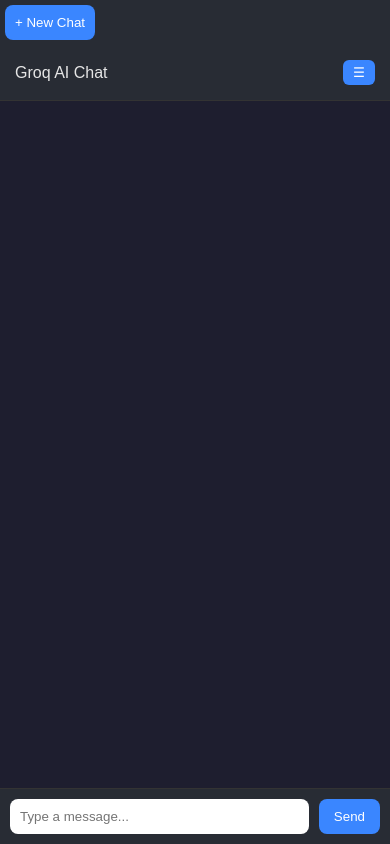
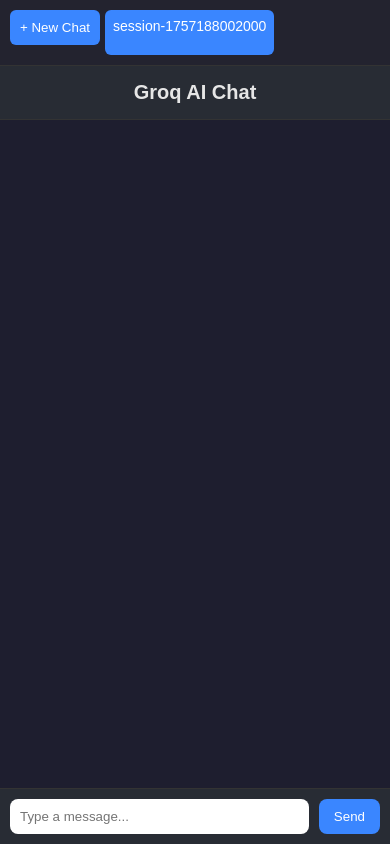
Before and after one commit to RobloxScripter2025/Al, a website: page public/index.html in a window 390 px wide. Drawn offline with Linux system fonts and the light colour scheme.

Commit message:
Update index.html

```diff
--- a/public/index.html
+++ b/public/index.html
@@ -1,95 +1,87 @@
 <!DOCTYPE html>
-<html>
+<html lang="en">
 <head>
-  <meta charset="utf-8">
-  <title>Groq AI Multi-Chat</title>
+  <meta charset="UTF-8">
+  <title>Groq AI Chat</title>
+  <meta name="viewport" content="width=device-width, initial-scale=1.0">
   <style>
+    /* --- Reset --- */
+    * { box-sizing: border-box; margin: 0; padding: 0; }
+
     body {
-      margin: 0;
       font-family: Arial, sans-serif;
-      display: flex;
-      height: 100vh;
       background-color: #1e1e2f;
       color: #e6e6e6;
+      height: 100vh;
+      display: flex;
     }
 
-    /* Sidebar */
-    #sidebar {
-      width: 250px;
-      background-color: #282c34;
+    #container { display: flex; flex: 1; height: 100vh; }
+
+    /* --- Sidebar --- */
+    aside#sidebar {
+      width: 220px;
+      background-color: #23232f;
+      padding: 10px;
       border-right: 1px solid #333;
       display: flex;
       flex-direction: column;
-      overflow-y: auto;
-      transition: transform 0.3s ease;
     }
 
-    #sidebar.hidden {
-      transform: translateX(-100%);
+    #newChatBtn {
+      background-color: #3a86ff;
+      color: #fff;
+      border: none;
+      border-radius: 6px;
+      padding: 10px;
+      cursor: pointer;
+      margin-bottom: 10px;
     }
 
-    #sidebar button {
-      background-color: #3a86ff;
-      border: none;
-      color: #fff;
-      padding: 10px;
-      margin: 5px;
-      border-radius: 8px;
-      cursor: pointer;
-    }
-
-    #sessionList {
+    #chatList {
+      list-style: none;
       flex: 1;
-      display: flex;
-      flex-direction: column;
       overflow-y: auto;
     }
 
-    .session-item {
-      padding: 10px;
-      margin: 5px;
-      border-radius: 8px;
+    #chatList li {
+      padding: 8px;
+      margin-bottom: 5px;
       cursor: pointer;
-      background-color: #44475a;
+      border-radius: 6px;
+      background-color: #2e2e42;
+      color: #e6e6e6;
+      font-size: 14px;
     }
 
-    .session-item.active {
+    #chatList li.active {
       background-color: #3a86ff;
       color: #fff;
     }
 
-    /* Main chat area */
-    #main {
+    /* --- Main chat area --- */
+    main {
       flex: 1;
       display: flex;
       flex-direction: column;
     }
 
     header {
+      background-color: #282c34;
       padding: 15px;
-      background-color: #282c34;
+      text-align: center;
+      font-size: 20px;
+      font-weight: bold;
       border-bottom: 1px solid #333;
-      display: flex;
-      justify-content: space-between;
-      align-items: center;
-    }
-
-    header button {
-      background-color: #3a86ff;
-      border: none;
-      color: #fff;
-      padding: 5px 10px;
-      border-radius: 6px;
-      cursor: pointer;
     }
 
     #chat {
       flex: 1;
       padding: 15px;
+      overflow-y: auto;
       display: flex;
       flex-direction: column;
       gap: 10px;
-      overflow-y: auto;
     }
 
     .msg {
@@ -135,48 +127,32 @@
       cursor: pointer;
     }
 
-    /* Mobile adjustments */
-    @media screen and (max-width: 700px) {
-      body {
-        flex-direction: column;
-      }
-
-      #sidebar {
-        width: 100%;
-        flex-direction: row;
-        overflow-x: auto;
-        overflow-y: hidden;
-      }
-
-      #sessionList {
-        flex-direction: row;
-        overflow-x: auto;
-      }
-
-      #main {
-        flex: 1;
-      }
+    /* --- Mobile responsiveness --- */
+    @media (max-width: 600px) {
+      #container { flex-direction: column; }
+      aside#sidebar { width: 100%; display: flex; flex-direction: row; overflow-x: auto; border-right: none; border-bottom: 1px solid #333; }
+      #chatList { display: flex; flex-direction: row; flex: 1; overflow-x: auto; margin-left: 5px; }
+      #chatList li { margin-right: 5px; margin-bottom: 0; white-space: nowrap; }
+      main { flex: 1; }
+      #chat { height: 50vh; }
     }
   </style>
 </head>
 <body>
-  <div id="sidebar">
-    <button onclick="promptNewChat()">+ New Chat</button>
-    <div id="sessionList"></div>
+  <div id="container">
+    <aside id="sidebar">
+      <button id="newChatBtn">+ New Chat</button>
+      <ul id="chatList"></ul>
+    </aside>
+    <main>
+      <header>Groq AI Chat</header>
+      <div id="chat"></div>
+      <footer>
+        <input id="input" placeholder="Type a message...">
+        <button onclick="send()">Send</button>
+      </footer>
+    </main>
   </div>
-
-  <div id="main">
-    <header>
-      <span>Groq AI Chat</span>
-      <button onclick="toggleSidebar()">☰</button>
-    </header>
-    <div id="chat"></div>
-    <footer>
-      <input id="input" placeholder="Type a message...">
-      <button onclick="send()">Send</button>
-    </footer>
-  </div>
-
   <script src="main.js"></script>
 </body>
 </html>
```
